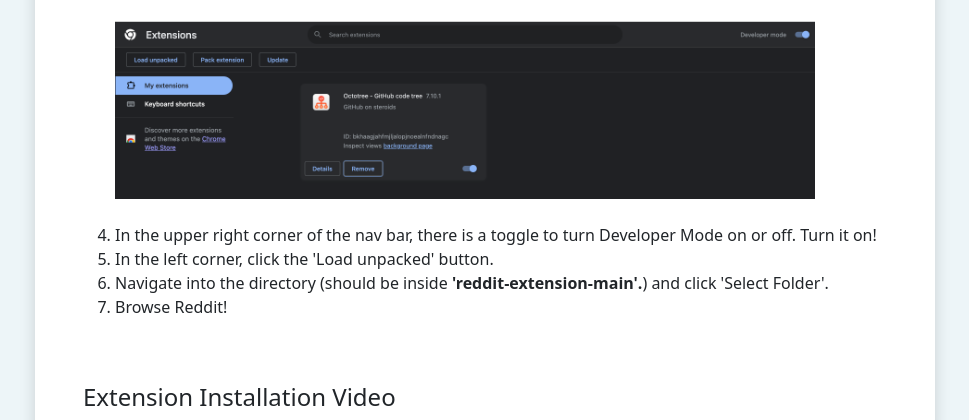
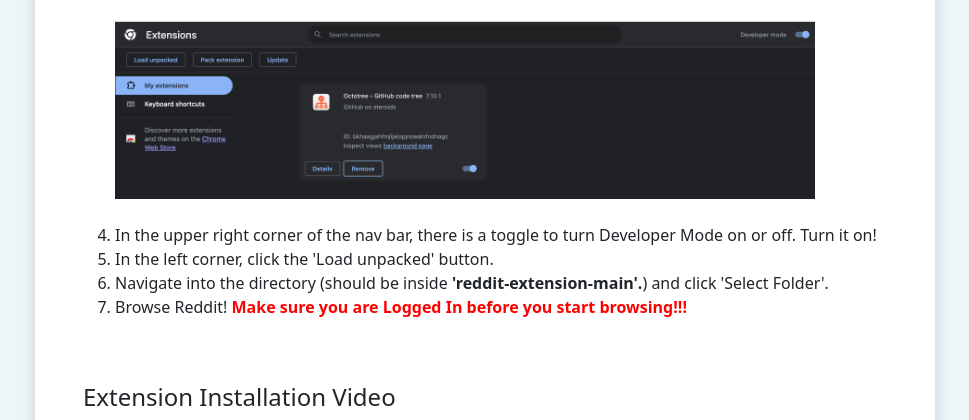
Before and after one commit to shljessie/RedditSurvey, a Flask app: page /install in a window 1280 px wide. Shown: the part 471-891 px from the top of the page, without its empty margins (155-1124 px from the left). Run offline with Flask 3, Linux system fonts and the light colour scheme.

Commit message:
emphasize log in

```diff
--- a/templates/extension/install.html
+++ b/templates/extension/install.html
@@ -57,7 +57,7 @@
       <li>In the upper right corner of the nav bar, there is a toggle to turn Developer Mode on or off. Turn it on!</li>
       <li>In the left corner, click the 'Load unpacked' button.</li>
       <li>Navigate into the directory (should be inside  <b>'reddit-extension-main'.</b>) and click 'Select Folder'.</li>
-      <li>Browse Reddit!</li>
+      <li>Browse Reddit! <b style="color:red">Make sure you are Logged In before you start browsing!!!</b></li>
     </ol>
 
     <br>
```
